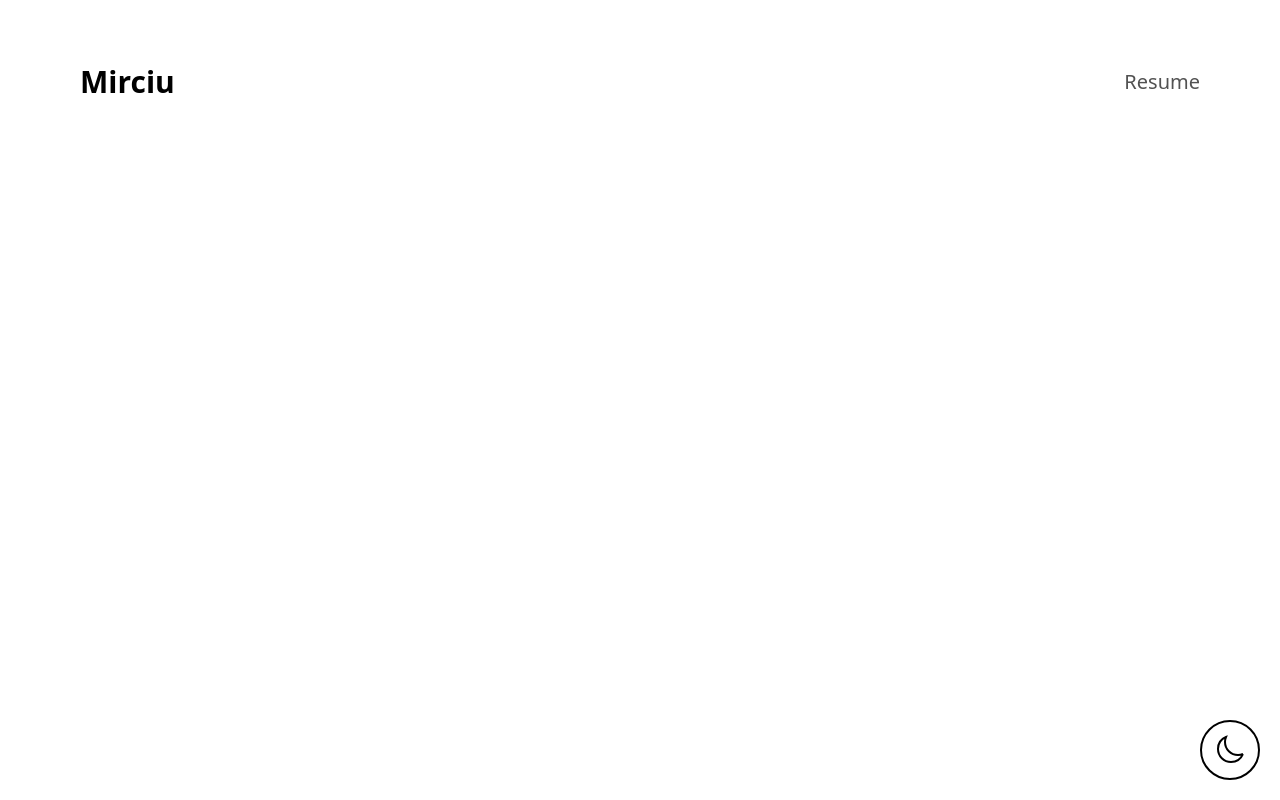
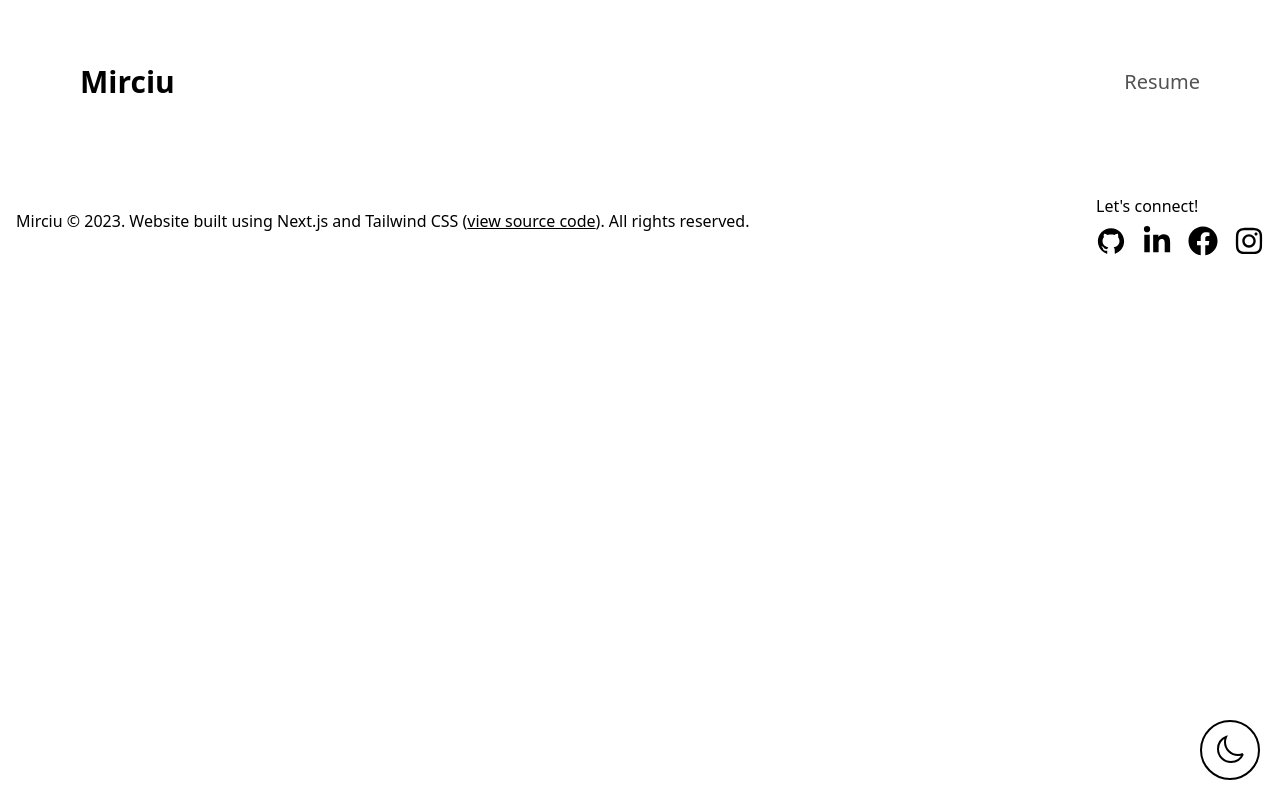
Before and after one commit to mirceamaierean/mirciu, a Next.js app: page /blog in a window 1280 px wide. Built offline with nearby package versions, Linux system fonts and the light colour scheme; no server answers.

Commit message:
add footer

```diff
--- a/app/layout.tsx
+++ b/app/layout.tsx
@@ -14,7 +14,7 @@ export default function RootLayout({
   children: React.ReactNode;
 }) {
   return (
-    <html lang="en">
+    <html lang="en" className="scroll-smooth">
       <body className="dark:bg-[#1f2028] relative">
         <Navbar />
         <div className="">{children}</div>
--- a/components/About.tsx
+++ b/components/About.tsx
@@ -3,7 +3,7 @@ import Spotify from "./Spotify";
 
 export const About = () => {
   return (
-    <section id="about" className="max-w-sm sm:max-w-7xl mx-auto pt-28">
+    <section id="about" className="max-w-sm sm:max-w-7xl mx-auto mt-28">
       <div className="flex flex-col items-center pb-12">
         <h1 className="text-4xl font-bold p-2">About Me</h1>
         <h2 className="text-xl font-lg mx-auto text-center">
--- a/components/Footer.tsx
+++ b/components/Footer.tsx
@@ -2,6 +2,36 @@
 import React from "react";
 import { ThemeProvider } from "next-themes";
 import { ThemeSwitcher } from "./ThemeSwitcher";
+import Link from "next/link";
+import { FaFacebook, FaInstagram, FaLinkedinIn } from "react-icons/fa";
+import { AiFillGithub } from "react-icons/ai";
+
+const socials = [
+  {
+    name: "GitHub",
+    url: "https://github.com/mirceamaierean",
+    icon: AiFillGithub,
+    hoverColorClass: "hover:text-[#6e5494]",
+  },
+  {
+    name: "LinkedIn",
+    url: "https://www.linkedin.com/in/mircea-maierean-591082254/",
+    icon: FaLinkedinIn,
+    hoverColorClass: "hover:text-[#0077b5]",
+  },
+  {
+    name: "Facebook",
+    url: "https://www.facebook.com/mircea.maierean/",
+    icon: FaFacebook,
+    hoverColorClass: "hover:text-[#1877F2]",
+  },
+  {
+    name: "Instagram",
+    url: "https://www.instagram.com/mirceamaierean/",
+    icon: FaInstagram,
+    hoverColorClass: "hover:text-[#C13584]",
+  },
+];
 
 export const Footer = () => {
   return (
@@ -9,6 +39,32 @@ export const Footer = () => {
       <ThemeProvider attribute="class" defaultTheme="system" enableSystem>
         <ThemeSwitcher />
       </ThemeProvider>
+      <div className="px-4 my-7 max-w-7xl mx-auto flex flex-col sm:flex-row justify-between">
+        <span className="my-auto">
+          Mirciu © {new Date().getFullYear()}. Website built using Next.js and
+          Tailwind CSS {"("}
+          <Link
+            href="https://github.com/mirceamaierean/mirciu"
+            className="underline"
+          >
+            view source code
+          </Link>
+          {")"}. All rights reserved.
+        </span>
+        <div className="flex flex-col py-2">
+          <p className="py-2">Let&apos;s connect!</p>
+          <div className="flex flex-row gap-4">
+            {socials.map((social) => {
+              const Icon = social.icon;
+              return (
+                <Link href={social.url} key={social.name}>
+                  <Icon className={`text-3xl ${social.hoverColorClass}`} />
+                </Link>
+              );
+            })}
+          </div>
+        </div>
+      </div>
     </>
   );
 };
--- a/package.json
+++ b/package.json
@@ -22,6 +22,8 @@
     "postcss": "8.4.27",
     "react": "18.2.0",
     "react-dom": "18.2.0",
+    "react-icons": "^4.11.0",
+    "react-scroll": "^1.8.9",
     "sharp": "^0.32.5",
     "tailwindcss": "3.3.3",
     "typescript": "5.1.6",
```
Also changed, not shown: components/Spotify.tsx (+7 -12 lines), 1 other file (tests, documents, lock files or other folders).
